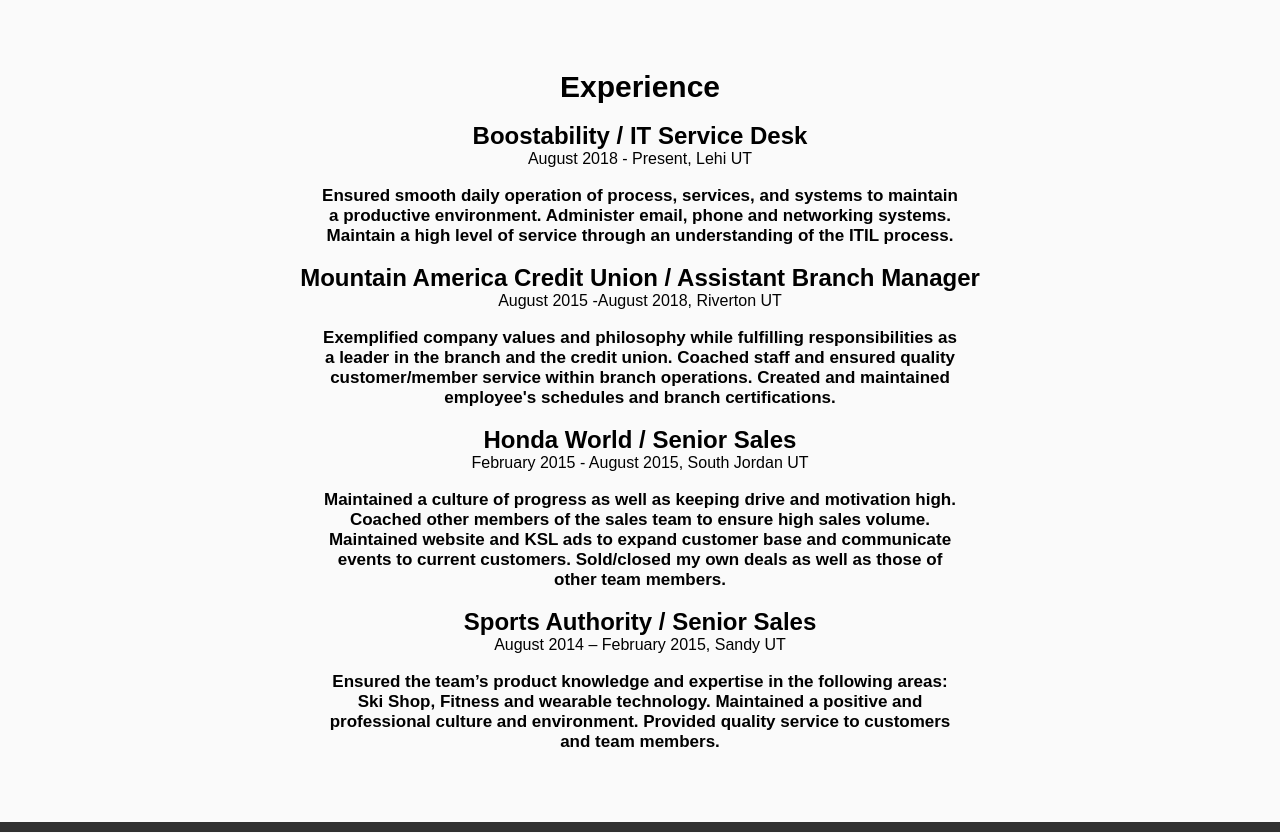
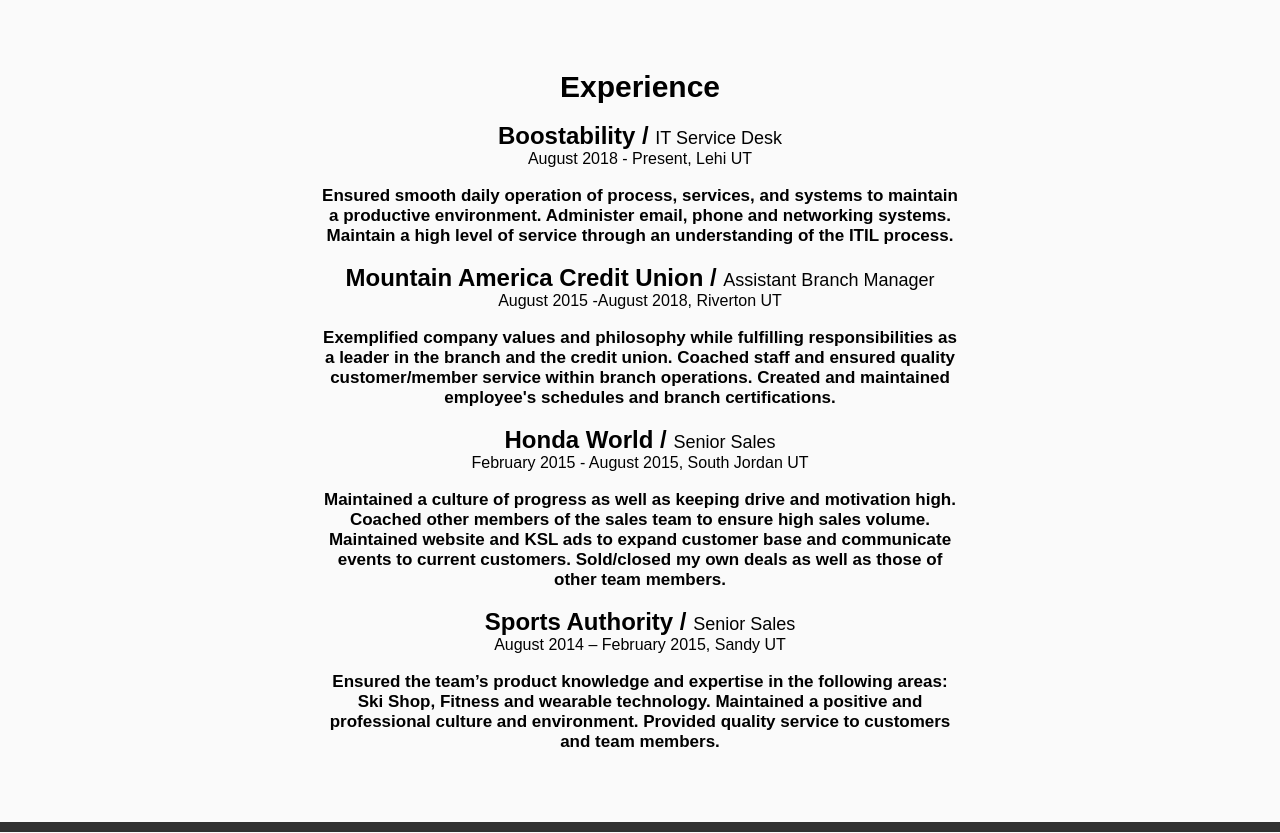
Before and after one commit to jbur4556/JoshBurt.Info, a plain HTML site: page Theme 2/home.html in a window 1280 px wide. Shown: the part 680-1513 px from the top of the page. Drawn offline with Linux system fonts and the light colour scheme.

Commit message:
Change Job Title to non Bold and 75% size

```diff
--- a/Theme 2/css/main.css
+++ b/Theme 2/css/main.css
@@ -66,6 +66,12 @@ p.center
 	font-size: 17px;
 	max-width: 50%;
 	margin: 0 auto;
+}
+
+.jobTitle
+{
+	font-size: 75%;
+	font-weight: normal;
 }
 
 .InlineLI
--- a/Theme 2/home.html
+++ b/Theme 2/home.html
@@ -52,25 +52,25 @@
 				<h1>Experience</h1>
 				<br>
 
-				<h2>Boostability / IT Service Desk</h2>
+				<h2>Boostability / <span class="jobTitle">IT Service Desk</span></h2>
 				<p>August 2018 - Present, Lehi UT</p>
 				<br>
 				<p class="center">Ensured smooth daily operation of process, services, and systems to maintain a productive environment. Administer email, phone and networking systems. Maintain a high level of service through  an understanding of the ITIL process.</p>
 				<br>
 
-				<h2>Mountain America Credit Union / Assistant Branch Manager</h2>
+				<h2>Mountain America Credit Union / <span class="jobTitle">Assistant Branch Manager</span></h2>
 				<p>August 2015 -August 2018, Riverton UT</p>
 				<br>
 				<p class="center">Exemplified company values and philosophy while fulfilling responsibilities as a leader in the branch and the credit union. Coached staff and ensured quality customer/member service within branch operations. Created and maintained employee's schedules and branch certifications.</p>
 				<br>
 
-				<h2>Honda World / Senior Sales</h2>
+				<h2>Honda World / <span class="jobTitle">Senior Sales</span></h2>
 				<p>February 2015 - August 2015, South Jordan UT</p>
 				<br>
 				<p class="center">Maintained a culture of progress as well as keeping drive and motivation high. Coached other members of the sales team to ensure high sales volume. Maintained website and KSL ads to expand customer base and communicate events to current customers. Sold/closed my own deals as well as those of other team members.</p>
 				<br>
 
-				<h2>Sports Authority / Senior Sales</h2>
+				<h2>Sports Authority / <span class="jobTitle">Senior Sales</span></h2>
 				<p>August 2014 – February 2015, Sandy UT</p>
 				<br>
 				<p class="center">Ensured the team’s product knowledge and expertise in the following areas: Ski Shop, Fitness and wearable technology. Maintained a positive and professional culture and environment. Provided quality service to customers and team members.</p>
```
